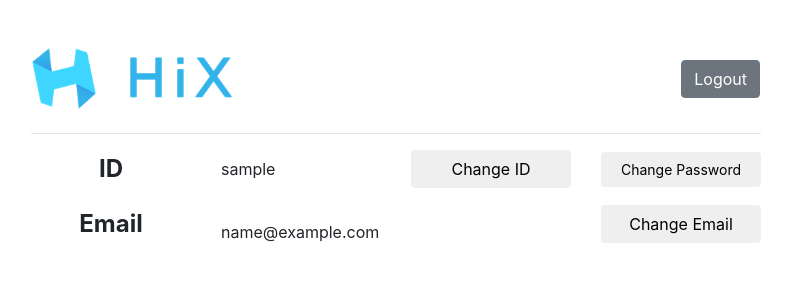
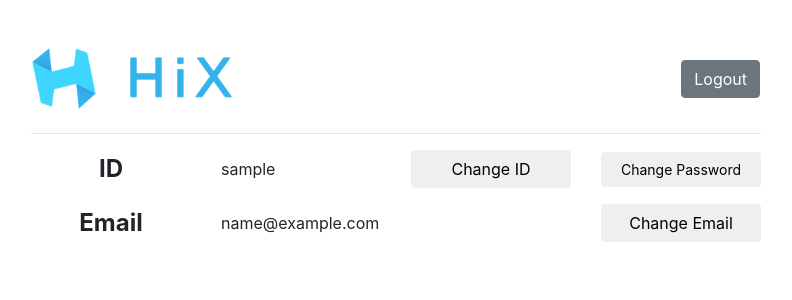
Before and after one commit to Bak-JH/HixProductServerBackup, a Django app: page /product/profile/ in a window 1280 px wide. Shown: the top 300 px of the page, without its empty margins (244-1036 px from the left). Run offline with Django 3.2, Linux system fonts and the light colour scheme; the visitor is signed in with stand-in values (Sample User, id 1); data that the repository does not hold is empty; parts of the project's set-up code (start-up, migrations or seed data) failed here and were passed over; some libraries are stand-ins or nearby versions.

Commit message:
solved vertical align

```diff
--- a/product/templates/product/profile.html
+++ b/product/templates/product/profile.html
@@ -28,7 +28,7 @@
         <div class="col-md-3" style="font-size:24px; text-align:center;">
             <b>Email</b>
         </div>
-        <div class="col-md-6 mt-3">
+        <div class="col-md-6">
             {{user.email}}
         </div>
         <div class="col-md-3">
@@ -40,13 +40,11 @@
 
     {% if serial_infos %}
         {% for serial in serial_infos %}
-            <hr>
-
             <div class="row mt-3 align-items-center">
                 <div class="col-md-3" style="font-size:24px; text-align:center;">
                     <b>Serial Key</b>
                 </div>
-                <div class="col-md-6 mt-3">
+                <div class="col-md-6" style="vertical-align:middle;">
                     {{ serial.serial_number }}
                 </div>
                 <div class="col-md-3">
@@ -60,7 +58,7 @@
                 <div class="col-md-3" style="font-size:24px; text-align:center;">
                     <b>Plan</b>
                 </div>
-                <div class="col-md-6 mt-3">
+                <div class="col-md-6">
                     {{ serial.product }}
                 </div>
                 <div class="col-md-3">
```
